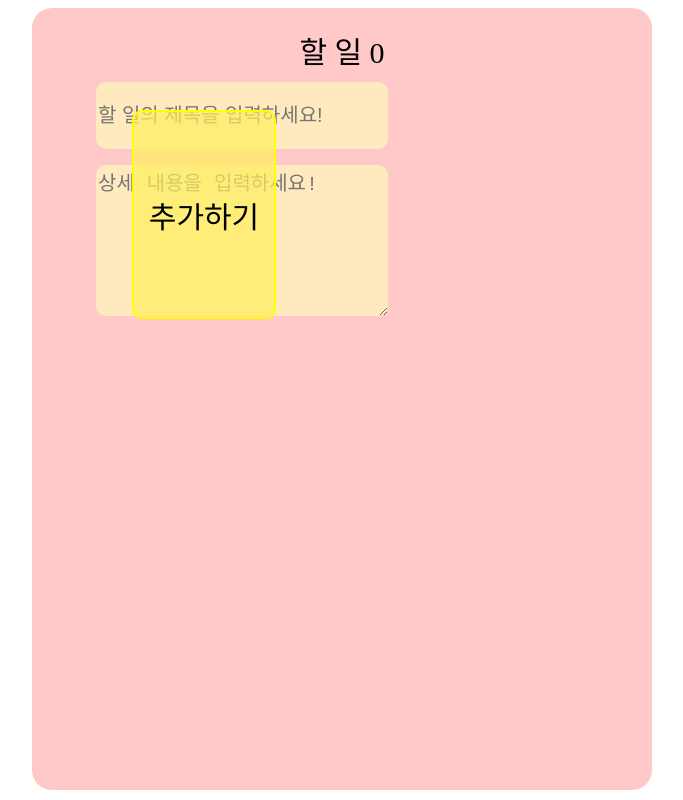
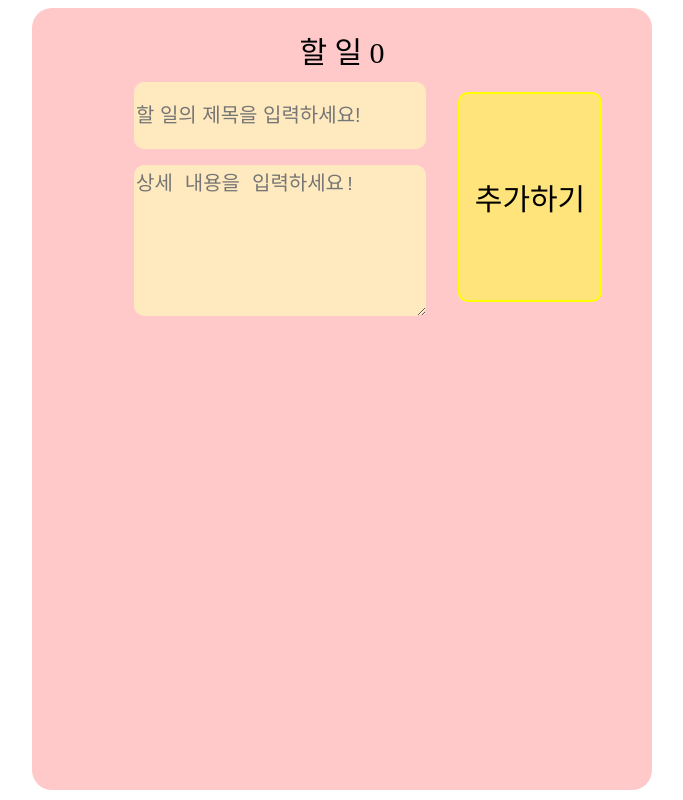
Before and after one commit to syeon2565/wanted-pre-onboarding-challenge-fe-1, a React (Create React App) app: page / in a window 1280 px wide. Shown: the whole page, without its empty margins (298-981 px from the left). Built offline with nearby package versions, Linux system fonts and the light colour scheme; no server answers.

Commit message:
style: 버튼 스타일 속성 변경

```diff
--- a/src/components/Todo/TodoInsert.js
+++ b/src/components/Todo/TodoInsert.js
@@ -31,7 +31,8 @@ const TodoInsert = (token) => {
       });
   };
   return (
-    <div>
+    <Wrapper>
+      <InputBox>
         <InputTitle
           name="title"
           placeholder="할 일의 제목을 입력하세요!"
@@ -45,11 +46,19 @@ const TodoInsert = (token) => {
           placeholder="상세 내용을 입력하세요!"
           onChange={handleChange}
         />
+      </InputBox>
       <Button onClick={handleCreate}>추가하기</Button>
-    </div>
+    </Wrapper>
   );
 };
-
+const Wrapper = styled.div`
+  display: flex;
+  justify-content: center;
+  margin: 0 0 0 250px;
+`;
+const InputBox = styled.div`
+  margin: 0 auto;
+`;
 const InputTitle = styled.input`
   width: 288px;
   height: 65px;
@@ -72,13 +81,10 @@ const InputContent = styled.textarea`
 `;
 
 const Button = styled.button`
-  position: absolute;
-  left: 300px;
   width: 144px;
-  height: 209px;
+  height: 210px;
   font-size: 30px;
-  left: 430px;
-  top: 110px;
+  margin: 10px 30px 0 0;
   cursor: pointer;
   border-radius: 10px;
   background-color: rgba(255, 239, 92, 0.7);
```
Lines whose indentation alone changed are shown as unchanged.
